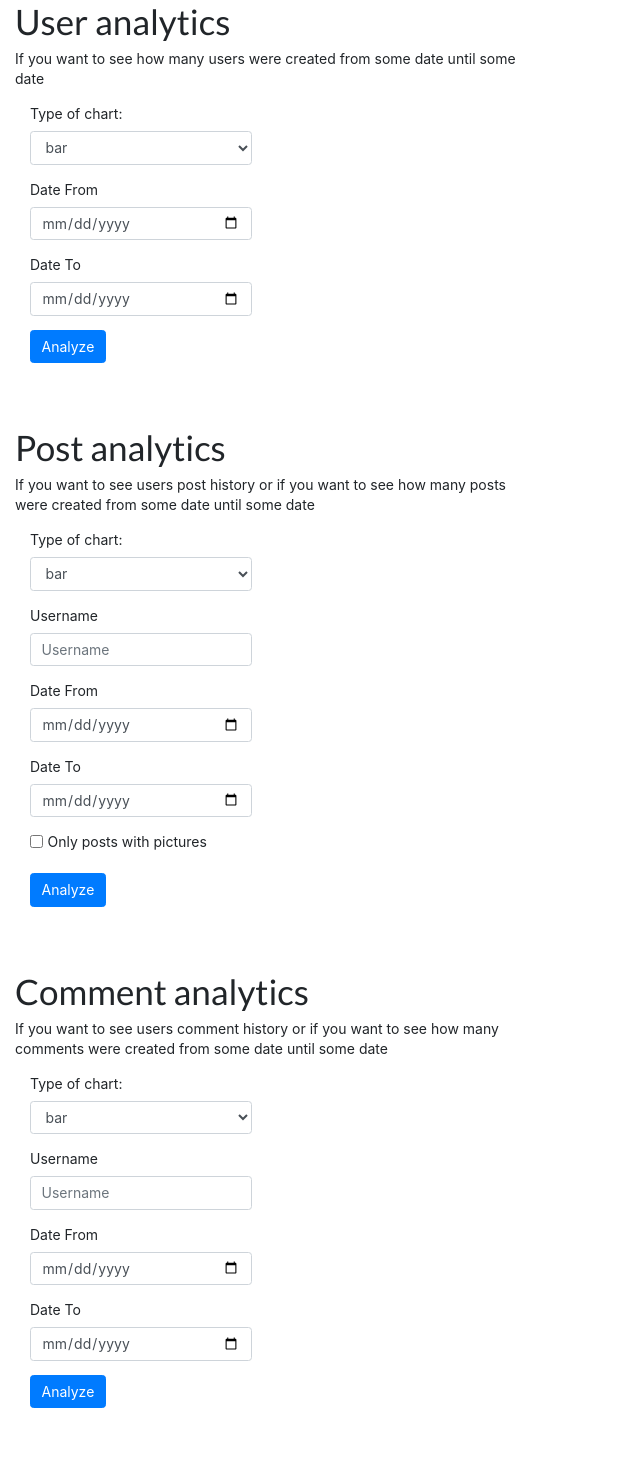
After one commit to nemanjatesic/django_database_analytics, a Django app: page / in a window 1280 px wide. The commit adds this page. Shown: the whole page, without its empty margins (0-640 px from the left). Run offline with Django 3.2, Linux system fonts and the light colour scheme; some libraries are stand-ins or nearby versions.

Commit message:
Project finished

```diff
--- a/djangoIspit/models.py
+++ b/djangoIspit/models.py
@@ -30,6 +30,9 @@ class Post(models.Model):
     createdat = models.DateTimeField(db_column='createdAt')  # Field name made lowercase.
     updatedat = models.DateTimeField(db_column='updatedAt')  # Field name made lowercase.
 
+    def date_as_string(self):
+        return self.createdat.strftime('%Y-%m-%d')
+
     class Meta:
         managed = False
         db_table = 'posts'
@@ -42,6 +45,9 @@ class Comment(models.Model):
     updatedat = models.DateTimeField(db_column='updatedAt')  # Field name made lowercase.
     postid = models.ForeignKey('Post', models.DO_NOTHING, db_column='postId', blank=True, null=True)  # Field name made lowercase.
 
+    def date_as_string(self):
+        return self.createdat.strftime('%Y-%m-%d')
+
     class Meta:
         managed = False
         db_table = 'comments'
--- a/djangoIspit/templates/djangoIspit/chart.html
+++ b/djangoIspit/templates/djangoIspit/commentChart.html
@@ -9,11 +9,11 @@
 $(document).ready(function () {
     const ctx = document.getElementById('myChart').getContext('2d');
     const myChart = new Chart(ctx, {
-        type: 'radar',
+        type: '{{char_type}}',
         data: {
             labels: [{% for item in qs %}'{{item.date}}',{% endfor %}],
             datasets: [{
-                label: '# of Votes',
+                label: '# of Comments',
                 data: [{% for item in qs %}{{item.number_of_users}},{% endfor %}],
                 backgroundColor: [
                     'rgba(255, 99, 132, 0.2)',
--- /dev/null
+++ b/djangoIspit/templates/djangoIspit/home.html
@@ -0,0 +1,106 @@
+{% extends 'base.html' %}
+
+{% block title %}
+{% endblock title %}
+
+{% block scripts %}
+{% endblock %}
+
+{% block content %}
+    <div class="col-5">
+        <h1>User analytics</h1>
+        <p>If you want to see how many users were created from some date until some date</p>
+
+        <form action="/users/" method="get" class="col-6">
+            <div class="form-group">
+                <label for="inputStateUser">Type of chart:</label>
+                <select id="inputStateUser" class="form-control" name="chartType">
+                    <option selected>bar</option>
+                    <option>line</option>
+                    <option>radar</option>
+                    <option>bubble</option>
+                    <option>scatter</option>
+                </select>
+            </div>
+            <div class="form-group">
+                <label for="dateFromUser">Date From</label>
+                <input type="date" class="form-control" id="dateFromUser" name="from" placeholder="Date From">
+            </div>
+            <div class="form-group">
+                <label for="dateToUser">Date To</label>
+                <input type="date" class="form-control" id="dateToUser" name="to" placeholder="Date To">
+            </div>
+          <button type="submit" class="btn btn-primary">Analyze</button>
+        </form>
+        <br><br><br>
+    </div>
+
+    <div class="col-5">
+        <h1>Post analytics</h1>
+        <p>If you want to see users post history or if you want to see how many posts were created from some date until some date</p>
+
+        <form action="/posts/" method="get" class="col-6">
+            <div class="form-group">
+                <label for="inputStatePost">Type of chart:</label>
+                <select id="inputStatePost" class="form-control" name="chartType">
+                    <option selected>bar</option>
+                    <option>line</option>
+                    <option>radar</option>
+                    <option>bubble</option>
+                    <option>scatter</option>
+                </select>
+            </div>
+          <div class="form-group">
+            <label for="usernamePosts">Username</label>
+            <input type="text" class="form-control" id="usernamePosts" name="username" placeholder="Username">
+          </div>
+          <div class="form-group">
+            <label for="dateFromPost">Date From</label>
+            <input type="date" class="form-control" id="dateFromPost" name="from" placeholder="Date From">
+          </div>
+          <div class="form-group">
+            <label for="dateToPost">Date To</label>
+            <input type="date" class="form-control" id="dateToPost" name="to" placeholder="Date To">
+          </div>
+          <div class="form-check">
+            <input type="checkbox" class="form-check-input" id="onlyPicsCheckBox" name="onlyPics">
+            <label class="form-check-label" for="onlyPicsCheckBox">Only posts with pictures</label>
+          </div>
+            <br>
+          <button type="submit" class="btn btn-primary">Analyze</button>
+        </form>
+        <br><br><br>
+    </div>
+
+    <div class="col-5">
+        <h1>Comment analytics</h1>
+        <p>If you want to see users comment history or if you want to see how many comments were created from some date until some date</p>
+
+        <form action="/comments/" method="get" class="col-6">
+            <div class="form-group">
+                <label for="inputStateComment">Type of chart:</label>
+                <select id="inputStateComment" class="form-control" name="chartType">
+                    <option selected>bar</option>
+                    <option>line</option>
+                    <option>radar</option>
+                    <option>bubble</option>
+                    <option>scatter</option>
+                </select>
+            </div>
+          <div class="form-group">
+            <label for="usernameComments">Username</label>
+            <input type="text" class="form-control" id="usernameComments" name="username" placeholder="Username">
+          </div>
+          <div class="form-group">
+            <label for="dateFromPost">Date From</label>
+            <input type="date" class="form-control" id="dateFromPost" name="from" placeholder="Date From">
+          </div>
+          <div class="form-group">
+            <label for="dateToPost">Date To</label>
+            <input type="date" class="form-control" id="dateToPost" name="to" placeholder="Date To">
+          </div>
+          <button type="submit" class="btn btn-primary">Analyze</button>
+        </form>
+        <br><br><br>
+    </div>
+{% endblock content %}
--- a/djangoIspit/views.py
+++ b/djangoIspit/views.py
@@ -1,18 +1,31 @@
-from .models import User
+from .models import User, Post, Comment
 from django.views.generic import TemplateView
+from django.shortcuts import render
+
+
+def home(request):
+    return render(request, 'djangoIspit/home.html')
 
 
 class UserChartView(TemplateView):
-    template_name = 'djangoIspit/chart.html'
+    template_name = 'djangoIspit/userChart.html'
 
     def get_context_data(self, **kwargs):
         context = super().get_context_data(**kwargs)
+        date_from = self.request.GET.get('from', '')
+        date_to = self.request.GET.get('to', '')
+        date_from = date_from[0:10] if len(date_from) > 0 else ''
+        date_to = date_to[0:10] if len(date_to) > 0 else ''
         users = User.objects.all()
         query_set = []
         date_set = set()
         for user in users:
             date_set.add(user.date_as_string())
         for date in date_set:
+            if len(date_from) > 0 and date < date_from:
+                continue
+            if len(date_to) > 0 and date > date_to:
+                continue
             number_of_users = 0
             for user in users:
                 if user.date_as_string() == date:
@@ -20,4 +33,77 @@ class UserChartView(TemplateView):
             query_set.append({'date': date, 'number_of_users': number_of_users})
         query_set.sort(key=lambda a: a['date'])
         context["qs"] = query_set
+        context["char_type"] = self.request.GET.get('chartType', 'bar')
         return context
+
+
+class PostChartView(TemplateView):
+    template_name = 'djangoIspit/postChart.html'
+
+    def get_context_data(self, **kwargs):
+        context = super().get_context_data(**kwargs)
+        date_from = self.request.GET.get('from', '')
+        date_to = self.request.GET.get('to', '')
+        username = self.request.GET.get('username', '')
+        mustHavePic = self.request.GET.get('onlyPics', 'off')
+        mustHavePic = True if mustHavePic == 'on' else False
+        date_from = date_from[0:10] if len(date_from) > 0 else ''
+        date_to = date_to[0:10] if len(date_to) > 0 else ''
+        posts = Post.objects.all()
+        query_set = []
+        date_set = set()
+        for post in posts:
+            date_set.add(post.date_as_string())
+        for date in date_set:
+            if len(date_from) > 0 and date < date_from:
+                continue
+            if len(date_to) > 0 and date > date_to:
+                continue
+            number_of_users = 0
+            for post in posts:
+                if post.creator != username and len(username) > 0:
+                    continue
+                if mustHavePic and len(post.imageurl) == 0:
+                    continue
+                if post.date_as_string() == date:
+                    number_of_users += 1
+            if number_of_users > 0:
+                query_set.append({'date': date, 'number_of_users': number_of_users})
+        query_set.sort(key=lambda a: a['date'])
+        context["qs"] = query_set
+        context["char_type"] = self.request.GET.get('chartType', 'bar')
+        return context
+
+
+class CommentChartView(TemplateView):
+    template_name = 'djangoIspit/commentChart.html'
+
+    def get_context_data(self, **kwargs):
+        context = super().get_context_data(**kwargs)
+        date_from = self.request.GET.get('from', '')
+        date_to = self.request.GET.get('to', '')
+        username = self.request.GET.get('username', '')
+        date_from = date_from[0:10] if len(date_from) > 0 else ''
+        date_to = date_to[0:10] if len(date_to) > 0 else ''
+        posts = Comment.objects.all()
+        query_set = []
+        date_set = set()
+        for post in posts:
+            date_set.add(post.date_as_string())
+        for date in date_set:
+            if len(date_from) > 0 and date < date_from:
+                continue
+            if len(date_to) > 0 and date > date_to:
+                continue
+            number_of_users = 0
+            for post in posts:
+                if post.creator != username and len(username) > 0:
+                    continue
+                if post.date_as_string() == date:
+                    number_of_users += 1
+            if number_of_users > 0:
+                query_set.append({'date': date, 'number_of_users': number_of_users})
+        query_set.sort(key=lambda a: a['date'])
+        context["qs"] = query_set
+        context["char_type"] = self.request.GET.get('chartType', 'bar')
+        return context
--- a/django_ispit/urls.py
+++ b/django_ispit/urls.py
@@ -19,5 +19,8 @@ from djangoIspit import views as my_views
 
 urlpatterns = [
     path('admin/', admin.site.urls),
-    path('users/', my_views.UserChartView.as_view(), name='home')
+    path('users/', my_views.UserChartView.as_view(), name='users'),
+    path('posts/', my_views.PostChartView.as_view(), name='posts'),
+    path('comments/', my_views.CommentChartView.as_view(), name='comments'),
+    path('', my_views.home)
 ]
--- a/templates/base.html
+++ b/templates/base.html
@@ -6,12 +6,16 @@
     <meta name="viewport" content="width=device-width, initial-scale=1, shrink-to-fit=no">
     <!-- semantic UI -->
     <link rel="stylesheet" type='text/css' href="https://cdnjs.cloudflare.com/ajax/libs/semantic-ui/2.2.14/semantic.min.css">
-    <!--Chart js-->
+    <!-- Chart js-->
     <script src="https://cdnjs.cloudflare.com/ajax/libs/Chart.js/2.8.0/Chart.min.js" integrity="sha256-Uv9BNBucvCPipKQ2NS9wYpJmi8DTOEfTA/nH2aoJALw=" crossorigin="anonymous"></script>
     <link rel="stylesheet" href="https://cdnjs.cloudflare.com/ajax/libs/Chart.js/2.8.0/Chart.min.css" integrity="sha256-aa0xaJgmK/X74WM224KMQeNQC2xYKwlAt08oZqjeF0E=" crossorigin="anonymous" />
     <!-- jQuery -->
     <script src="https://code.jquery.com/jquery-3.3.1.min.js"></script>
-
+    <!-- Bootstrap -->
+    <link rel="stylesheet" href="https://stackpath.bootstrapcdn.com/bootstrap/4.5.2/css/bootstrap.min.css" integrity="sha384-JcKb8q3iqJ61gNV9KGb8thSsNjpSL0n8PARn9HuZOnIxN0hoP+VmmDGMN5t9UJ0Z" crossorigin="anonymous">
+    <script src="https://code.jquery.com/jquery-3.5.1.slim.min.js" integrity="sha384-DfXdz2htPH0lsSSs5nCTpuj/zy4C+OGpamoFVy38MVBnE+IbbVYUew+OrCXaRkfj" crossorigin="anonymous"></script>
+    <script src="https://cdn.jsdelivr.net/npm/popper.js@1.16.1/dist/umd/popper.min.js" integrity="sha384-9/reFTGAW83EW2RDu2S0VKaIzap3H66lZH81PoYlFhbGU+6BZp6G7niu735Sk7lN" crossorigin="anonymous"></script>
+    <script src="https://stackpath.bootstrapcdn.com/bootstrap/4.5.2/js/bootstrap.min.js" integrity="sha384-B4gt1jrGC7Jh4AgTPSdUtOBvfO8shuf57BaghqFfPlYxofvL8/KUEfYiJOMMV+rV" crossorigin="anonymous"></script>
     <title>{% block title %} {% endblock title %}</title>
   </head>
   <body>
```
Also changed, not shown: djangoIspit/templates/djangoIspit/postChart.html (added, +53 -0 lines), djangoIspit/templates/djangoIspit/userChart.html (added, +53 -0 lines).
